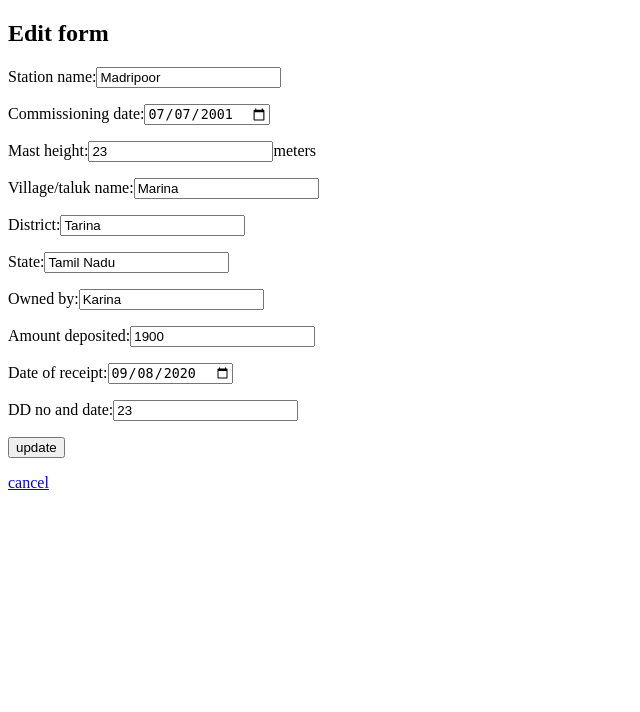
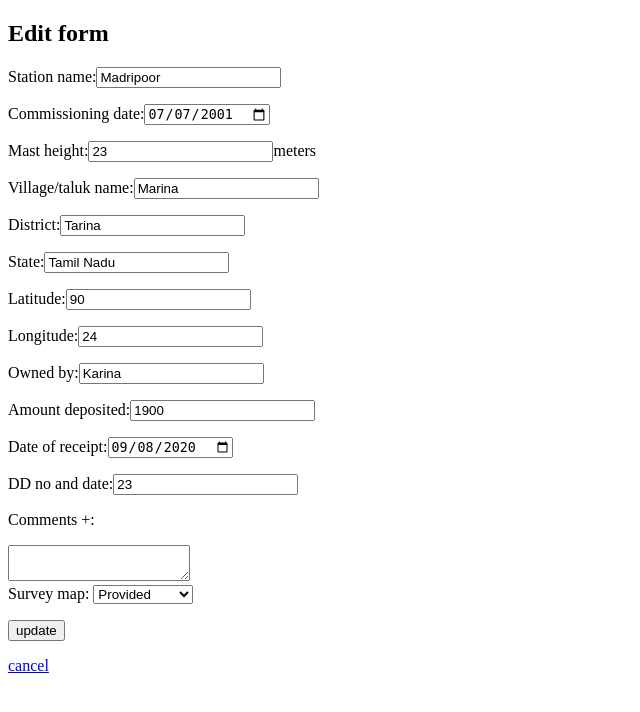
Before and after one commit to Prototype4988/RegPortal, a PHP site: page /Reg/edit.php?edit=1 in a window 1280 px wide. Shown: the top 712 px of the page, without its empty margins (0-640 px from the left). Run offline with PHP 8.4, Linux system fonts and the light colour scheme; data comes from the database, SQL or seed files in the repository.

Commit message:
Update edit.php

```diff
--- a/Reg/edit.php
+++ b/Reg/edit.php
@@ -22,12 +22,16 @@ if(isset($_POST['name2']) )
 			state=:state,
 			Client=:client,
 			amount=:amt,
+			latitude=:lat,
+			longitude=:long,
 			date_receipt=:receipt,
+			comment=:comment,
+			survey_map=:survey,
 			ddno=:ddno
 			where SI_no= :userid";
   	$stmt=$pdo->prepare($sql);
   	$stmt->execute(array(':name' => $_POST['name2'],':date' => $_POST['date'],
-  						':mast' => $_POST['mast'],':vil' => $_POST['village'],':dist' => $_POST['dist'],':state' => $_POST['state'],':client' => $_POST['owner'],':amt' => $_POST['amt'],':receipt' => $_POST['receipt'],':ddno' => $_POST['dd'],':userid' => $_GET['edit']));
+  						':mast' => $_POST['mast'],':vil' => $_POST['village'],':dist' => $_POST['dist'],':state' => $_POST['state'],':client' => $_POST['owner'],':lat' => $_POST['lat1'],':long' => $_POST['long1'],':amt' => $_POST['amt'],':receipt' => $_POST['receipt'],':ddno' => $_POST['dd'],':comment' => $_POST['comment'],':survey' => $_POST['survey'],':userid' => $_GET['edit']));
   	$_SESSION['success']="Record edited";
   	header("location:view.php");
   	return;
@@ -55,10 +59,21 @@ if($row === false)
 			<p>Village/taluk name:<input type="text" name="village" value= "<?= $row['village'] ?>"></p>
 			<p>District:<input type="text" name="dist" value= "<?= $row['district'] ?>"></p>
 			<p>State:<input type="text" name="state" value= "<?= $row['state'] ?>"></p>
+			<p>Latitude:<input type="text" name="lat1" value= "<?= $row['latitude'] ?>"></p>
+			<p>Longitude:<input type="text" name="long1" value= "<?= $row['longitude'] ?>"></p>
 			<p>Owned by:<input type="text" name="owner" value= "<?= $row['Client'] ?>"></p>
 			<p>Amount deposited:<input type="text" name="amt" value= "<?= $row['amount'] ?>"></p>
 			<p>Date of receipt:<input type="date" name="receipt" value= "<?= $row['date_receipt'] ?>"></p>
 			<p>DD no and date:<input type="text" name="dd" value= "<?= $row['ddno'] ?>"></p>
+			<p id="collapse" >Comments +:</p>
+			<textarea id="textarea" name="comment" ></textarea>
+			<br>
+			<label>Survey map:</label>
+			<select name="survey" id="cars">
+    		<option value="Provided" name="P">Provided</option>
+    		<option value="Not Provided"name="P">Not Provided</option>
+    		</select>
+
 			<p><input type="submit" name="update" value="update"></p>
 			<a href="view.php">cancel</a>
 </form>
```
